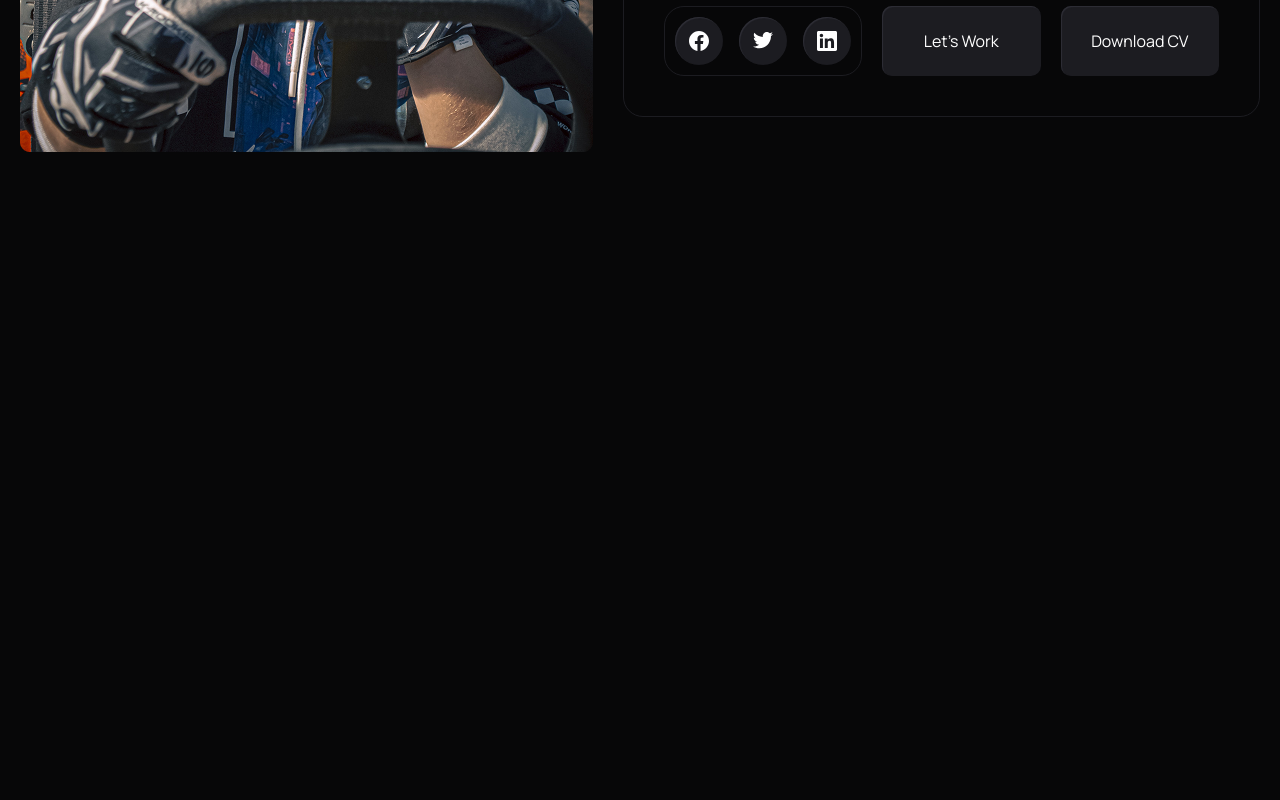
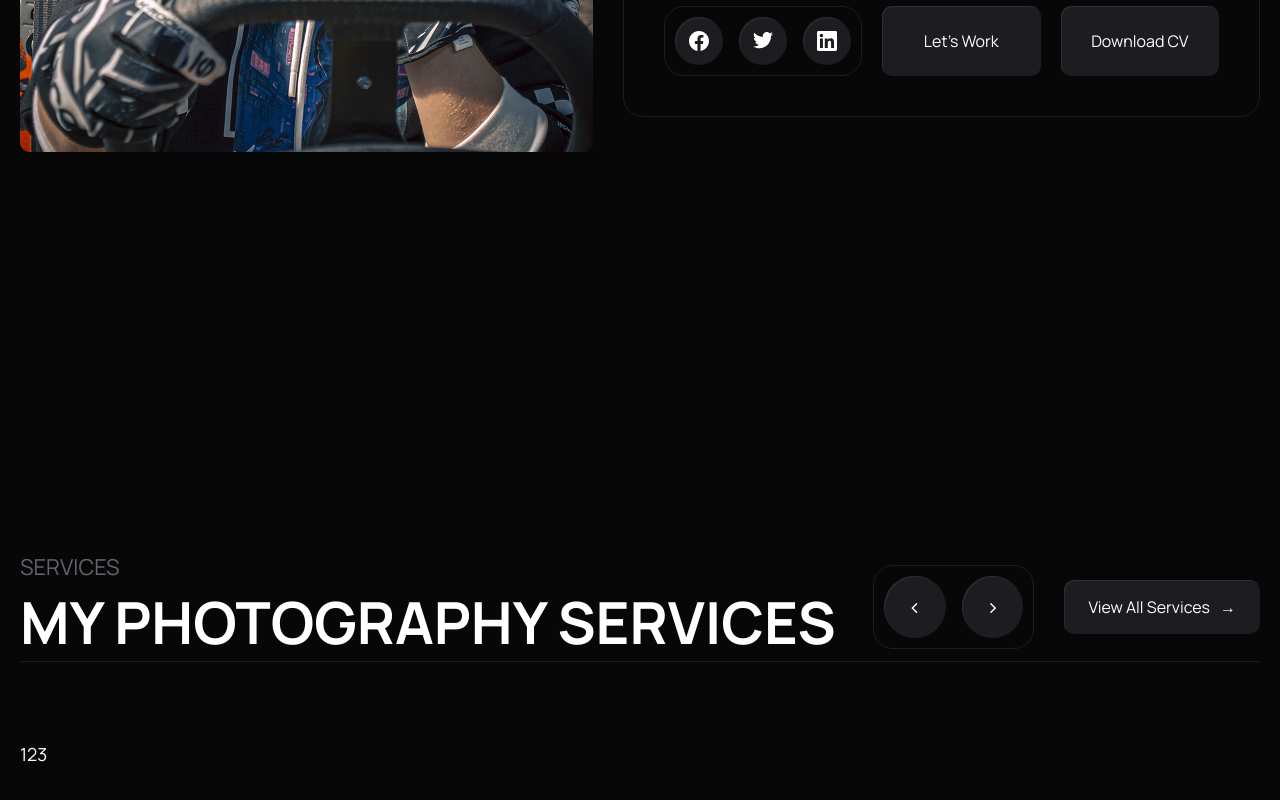
Before and after one commit to KraYFS/newPortfolio, a Next.js app: page / in a window 1280 px wide. Shown: the part 1842-2642 px from the top of the page. Before the commit the page ends 2194 px from the top, so only its background shows below. Built offline with nearby package versions, Linux system fonts and the light colour scheme.

Commit message:
added swiper

```diff
--- a/app/(Home)/page.tsx
+++ b/app/(Home)/page.tsx
@@ -1,7 +1,10 @@
+'use client'
+
 import './styles.scss'
 
 import AboutSection from './sections/About/AboutSection'
 import HeroSection from './sections/Hero/HeroSection'
+import ServicesSection from './sections/Services/ServicesSection'
 
 export default function Home() {
   return (
@@ -9,6 +12,7 @@ export default function Home() {
       <div className='container'>
         <HeroSection />
         <AboutSection />
+        <ServicesSection />
       </div>
     </main>
   )
--- /dev/null
+++ b/app/(Home)/sections/Services/ServicesSection.tsx
@@ -0,0 +1,7 @@
+import './styles.scss'
+
+import SwiperSection from '@/app/components/SwiperSection/SwiperSection'
+
+export default function ServicesSection() {
+  return <SwiperSection />
+}
--- /dev/null
+++ b/app/components/SwiperSection/SwiperSection.tsx
@@ -0,0 +1,38 @@
+import 'swiper/css'
+
+import { useState } from 'react'
+import type { Swiper as SwiperType } from 'swiper'
+import { Swiper, SwiperSlide } from 'swiper/react'
+
+import SectionHeading from '../UI/SectionHeading/SectionHeading'
+
+export default function SwiperSection() {
+  const [swiper, setSwiper] = useState<SwiperType | null>(null)
+
+  console.log(swiper)
+
+  return (
+    <section className='services'>
+      <SectionHeading
+        buttonText='View All Services'
+        buttonHref='/services'
+        title='My Photography Services'
+        subtitle='Services'
+        swiper={{
+          nextSlide: () => swiper?.slideNext(),
+          prevSlide: () => swiper?.slidePrev()
+        }}
+      />
+      <Swiper
+        slidesPerView={1}
+        loop
+        controller
+        onSlideChange={() => console.log('change')}
+        onSwiper={setSwiper}
+      >
+        <SwiperSlide>123</SwiperSlide>
+        <SwiperSlide>123</SwiperSlide>
+      </Swiper>
+    </section>
+  )
+}
--- a/app/components/UI/Button/Button.tsx
+++ b/app/components/UI/Button/Button.tsx
@@ -2,21 +2,26 @@ import './styles.scss'
 
 import clsx from 'clsx'
 import Link from 'next/link'
+import type { MouseEventHandler } from 'react'
 
 export default function Button({
   text,
   className,
-  href
+  href,
+  onClick
 }: {
   text: string
   className?: string
   href?: string
+  onClick?: MouseEventHandler<HTMLButtonElement>
 }) {
   return href ? (
     <Link className={clsx('button', className)} href={href}>
-      {text} &rarr;
+      {text} <span>&rarr;</span>
     </Link>
   ) : (
-    <button className={clsx('button', className)}>{text}</button>
+    <button onClick={onClick} className={clsx('button', className)}>
+      {text}
+    </button>
   )
 }
--- a/app/components/UI/Button/styles.scss
+++ b/app/components/UI/Button/styles.scss
@@ -1,4 +1,8 @@
 .button {
+  display: flex;
+  align-items: center;
+  justify-content: center;
+  gap: 10px;
   position: relative;
   padding: 16px 24px;
   color: var(--absolute-white);
--- a/app/components/UI/SectionHeading/SectionHeading.tsx
+++ b/app/components/UI/SectionHeading/SectionHeading.tsx
@@ -6,12 +6,17 @@ export default function SectionHeading({
   title,
   subtitle,
   buttonText,
-  buttonHref
+  buttonHref,
+  swiper
 }: {
   title: string
   subtitle: string
   buttonText?: string
   buttonHref?: string
+  swiper?: {
+    nextSlide: () => void
+    prevSlide: () => void
+  }
 }) {
   return (
     <div className='section-heading'>
@@ -19,7 +24,23 @@ export default function SectionHeading({
         <h2 className='section-heading__subtitle'>{subtitle}</h2>
         <h1 className='section-heading__title'>{title}</h1>
       </div>
-      {buttonText && <Button href={buttonHref} text={buttonText} />}
+      <div className='section-heading__btn'>
+        {buttonText && <Button href={buttonHref} text={buttonText} />}
+        {swiper && (
+          <div className='section-heading__slide-btns'>
+            <Button
+              onClick={swiper.prevSlide}
+              className='section-heading__slide-btn'
+              text='<'
+            />
+            <Button
+              onClick={swiper.nextSlide}
+              className='section-heading__slide-btn'
+              text='>'
+            />
+          </div>
+        )}
+      </div>
     </div>
   )
 }
--- a/app/components/UI/SectionHeading/styles.scss
+++ b/app/components/UI/SectionHeading/styles.scss
@@ -17,4 +17,25 @@
     color: var(--gray-40);
     text-transform: uppercase;
   }
+
+  &__btn {
+    display: flex;
+    align-items: center;
+    flex-direction: row-reverse;
+    gap: 30px;
+  }
+
+  &__slide-btns {
+    display: flex;
+    align-items: center;
+    gap: 16px;
+    border: 1px solid var(--black-12);
+    border-radius: 20px;
+    padding: 10px;
+  }
+
+  &__slide-btn {
+    border-radius: 50%;
+    font-size: 22px;
+  }
 }
--- a/package.json
+++ b/package.json
@@ -13,7 +13,8 @@
   "dependencies": {
     "next": "16.3.4",
     "react": "19.2.8",
-    "react-dom": "19.2.8"
+    "react-dom": "19.2.8",
+    "swiper": "^14.2.0"
   },
   "devDependencies": {
     "@types/node": "^20",
```
Also changed, not shown: app/(Home)/sections/Services/styles.scss (added), 1 other file (tests, documents, lock files or other folders).
